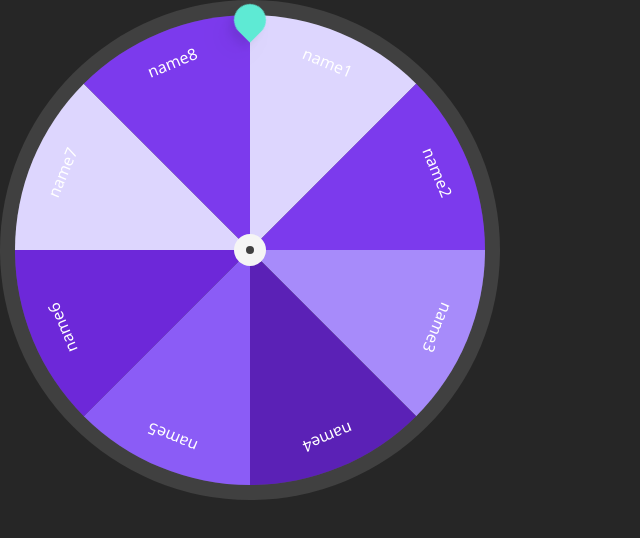
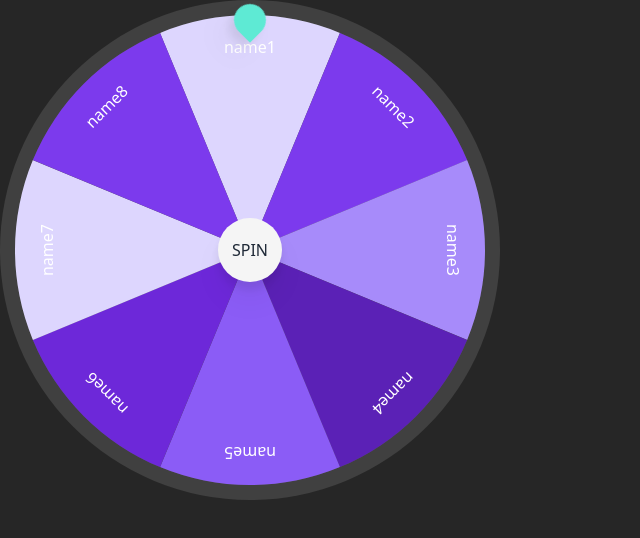
Before and after one commit to F9Uf/lucky-wheel, a Vue app: page / in a window 1280 px wide. Shown: the top 538 px of the page, without its empty margins (0-640 px from the left). Built offline with nearby package versions, Linux system fonts and the light colour scheme.

Commit message:
feat: implement to spin the wheel

```diff
--- /dev/null
+++ b/src/components/Wheel/Spin.vue
@@ -0,0 +1,28 @@
+<template>
+  <div :class="`
+  bg-neutral-100 w-16 h-16 rounded-full absolute top-1/2 left-1/2 transform -translate-x-1/2 -translate-y-1/2
+  text-gray-800 text-center flex flex-col justify-center cursor-pointer drop-shadow-xl
+    transition-all duration-200
+    ${isSpinning ? 'cursor-progress bg-neutral-300 mt-1' : 'active:mt-1 hover:bg-neutral-200'}
+  `"
+    @click="$emit('spin')"
+  >
+    <div>
+      SPIN
+    </div>
+  </div>
+</template>
+
+<script lang="ts">
+import { defineComponent } from 'vue'
+
+export default defineComponent({
+  emits: ['spin'],
+  props: {
+    isSpinning: {
+      type: Boolean,
+      default: false,
+    }
+  }
+})
+</script>
--- a/src/components/Wheel/Wheel.vue
+++ b/src/components/Wheel/Wheel.vue
@@ -1,6 +1,12 @@
 <template>
   <div class="w-[500px] h-[500px] bg-neutral-700 rounded-full relative">
-    <div :class="`w-[470px] h-[470px] bg-neutral-600 rounded-full ${positionCenterStyle} overflow-hidden`">
+    <div
+      :class="`w-[470px] h-[470px] bg-neutral-600 absolute top-1/2 left-1/2 rounded-full overflow-hidden easing-ease`"
+      :style="{
+        transform: `translate(-50%,-50%) rotate(${startDegree}deg)`,
+        transitionDuration: `${duration}s`
+      }"
+    >
       <div
         v-for="(item, index) in items"
         :key="index"
@@ -27,31 +33,43 @@
         </div>
       </div>
     </div>
-    <div :class="`bg-neutral-100 w-8 h-8 rounded-full ${positionCenterStyle}`">
-      <div :class="`bg-neutral-700 w-2 h-2 rounded-full ${positionCenterStyle}`"></div>
-    </div>
     <Pin />
+    <Spin
+      :is-spinning="isSpinning"
+      @spin="handleSpinClick"
+    />
   </div>
 </template>
 
 <script lang="ts">
-import { computed, defineComponent, PropType } from 'vue'
+import { computed, defineComponent, PropType, ref } from 'vue'
 
-import Pin from './Pin.vue';
+import Pin from './Pin.vue'
+import Spin from './Spin.vue'
+
+import { delayInSecond } from '../../utils/time';
 
 export default defineComponent({
   props: {
     items: {
       type: Array as PropType<string[]>,
       default: () => [],
+    },
+    duration: {
+      type: Number,
+      default: 5,
     }
   },
   components: {
-    Pin
+    Pin,
+    Spin
   },
   setup(props) {
-    const positionCenterStyle = computed((): string => "absolute top-1/2 left-1/2 transform -translate-x-1/2 -translate-y-1/2")
+    const positionCenterStyle = computed((): string => 'absolute top-1/2 left-1/2 transform -translate-x-1/2 -translate-y-1/2')
     const degreePerItem = computed((): number => 360 / props.items.length)
+    const currentItemIndex = ref<number>(0);
+    const isSpinning = ref<boolean>(false);
+    const startDegree = ref<number>(-1 * currentItemIndex.value * degreePerItem.value - degreePerItem.value / 2)
 
     const calculateItemBg = (index: number): string => {
       const bgColors = [
@@ -63,11 +81,35 @@ export default defineComponent({
       return bgColors[bgIndex]
     }
 
+    const handleSpinClick = async () => {
+      if (isSpinning.value) return
+
+      isSpinning.value = true
+
+      const previousCurrentItemIndex = currentItemIndex.value
+      currentItemIndex.value = Math.floor(Math.random() * props.items.length + 1)
+      startDegree.value += 360 * 2 - ((currentItemIndex.value - previousCurrentItemIndex) * degreePerItem.value)
+
+      await delayInSecond(props.duration)
+
+      isSpinning.value = false
+    }
+
     return {
       positionCenterStyle,
       degreePerItem,
+      startDegree,
+      isSpinning,
+      currentItemIndex,
       calculateItemBg,
+      handleSpinClick,
     }
   }
 })
 </script>
+
+<style scoped>
+.easing-ease {
+  transition: transform cubic-bezier(0.65, 0, 0.35, 1);
+}
+</style>
--- /dev/null
+++ b/src/utils/time.ts
@@ -0,0 +1 @@
+export const delayInSecond = (duration: number) => new Promise((resolve, reject) => setTimeout(resolve, duration * 1000))
```
